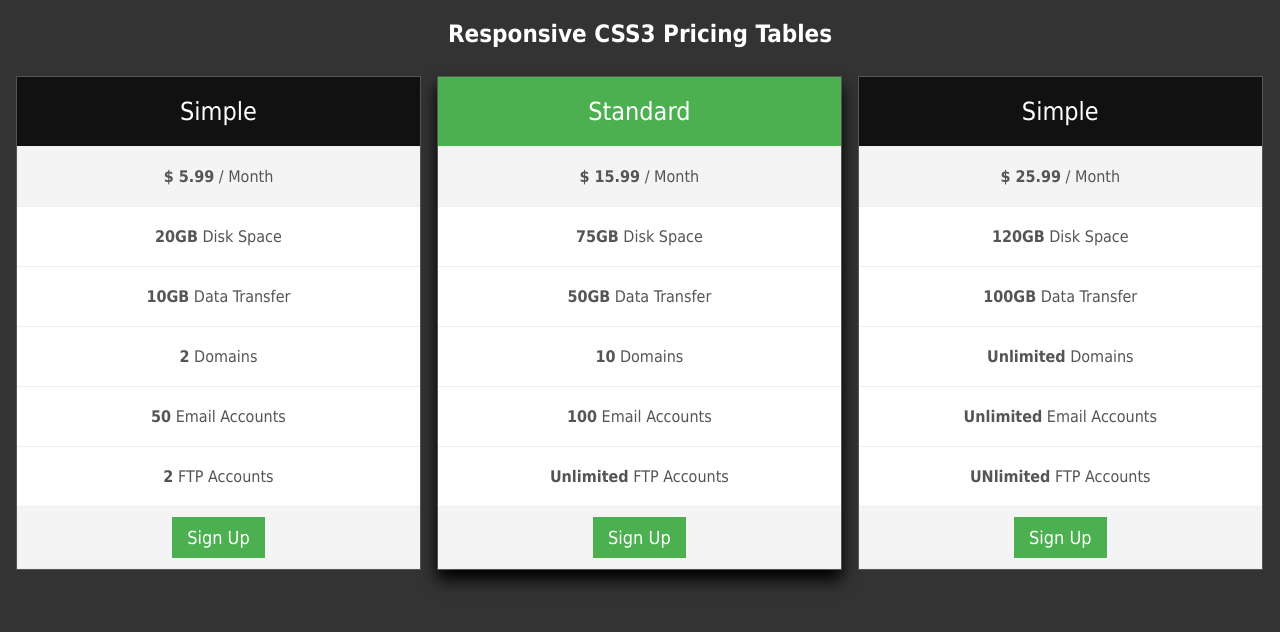
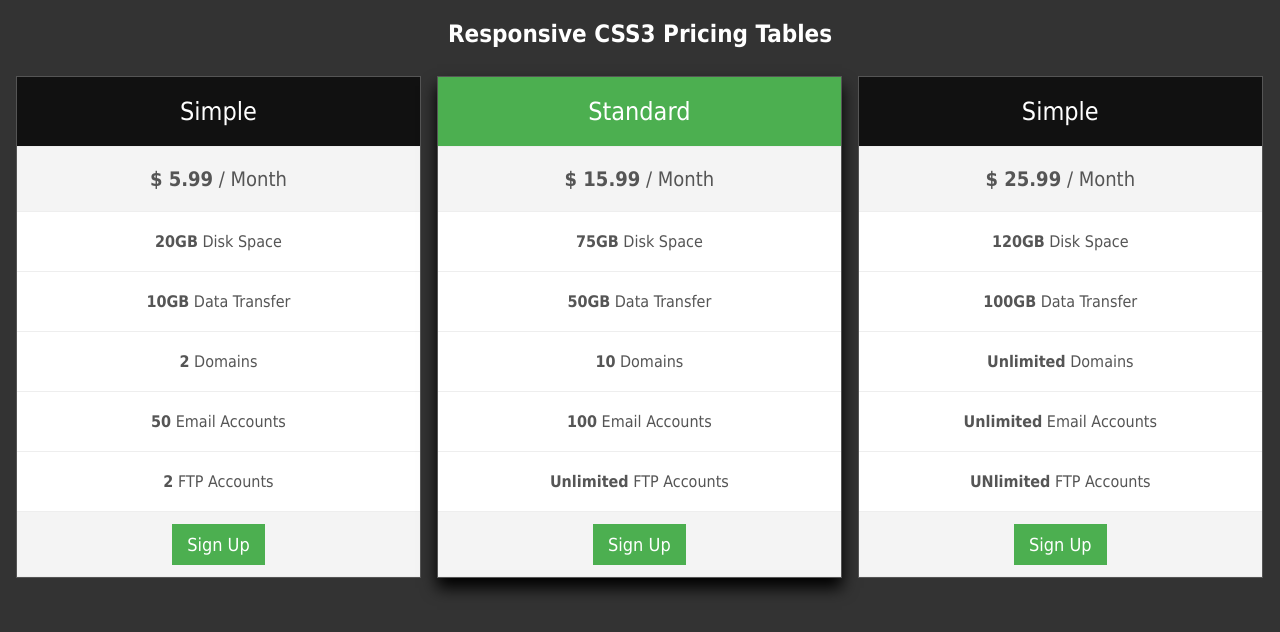
Before and after one commit to nikita-rudenko/html-css-practice, a plain HTML site: page 10. CSS3 Pricing Tables/index.html in a window 1280 px wide. Drawn offline with Linux system fonts and the light colour scheme.

Commit message:
10 project completed  (typo fix)

```diff
--- a/10. CSS3 Pricing Tables/css/styles.css
+++ b/10. CSS3 Pricing Tables/css/styles.css
@@ -48,7 +48,7 @@ h2 {
 
 .price-box .emph {
 	background-color: #f4f4f4;
-	font-ize: 20px;
+	font-size: 20px;
 }
 
 .button {
```
